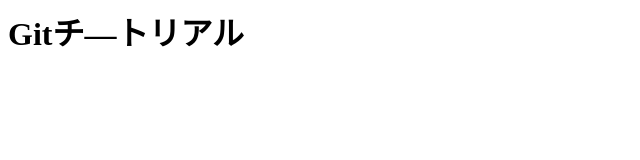
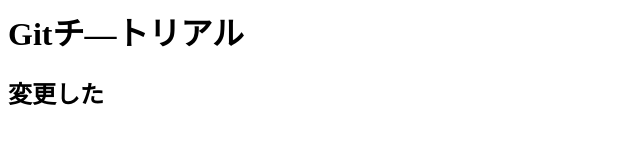
Before and after one commit to Y-Nagano522/git_tutorial, a plain HTML site: page index.html in a window 1280 px wide. Shown: the whole page, without its empty margins (0-640 px from the left). Drawn offline with Linux system fonts and the light colour scheme.

Commit message:
変更した

```diff
--- a/index.html
+++ b/index.html
@@ -1 +1,2 @@
 <h1>Gitチ―トリアル<h1>
+<h2>変更した<h2>
```
